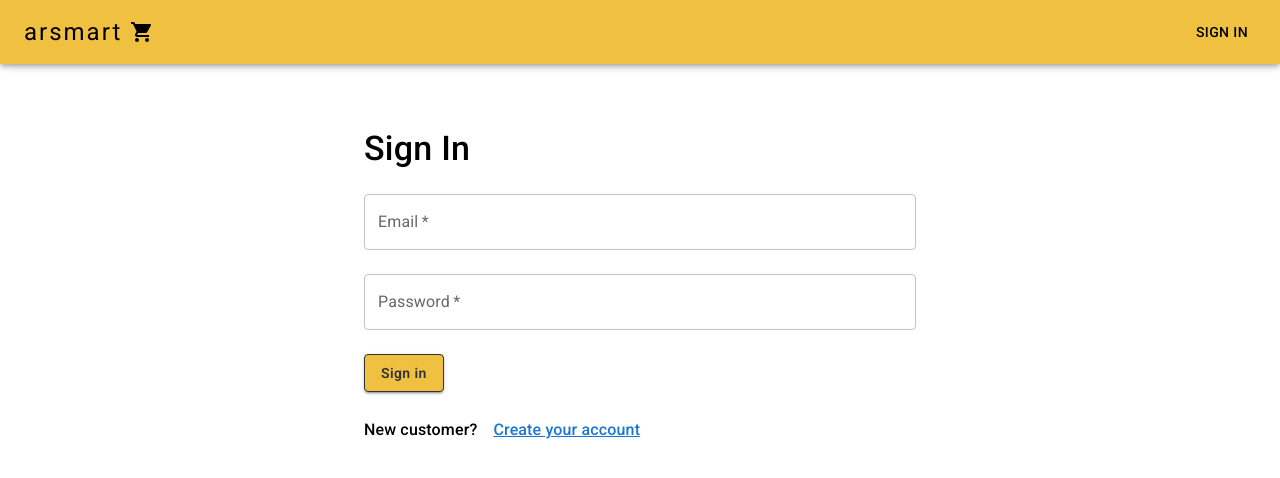
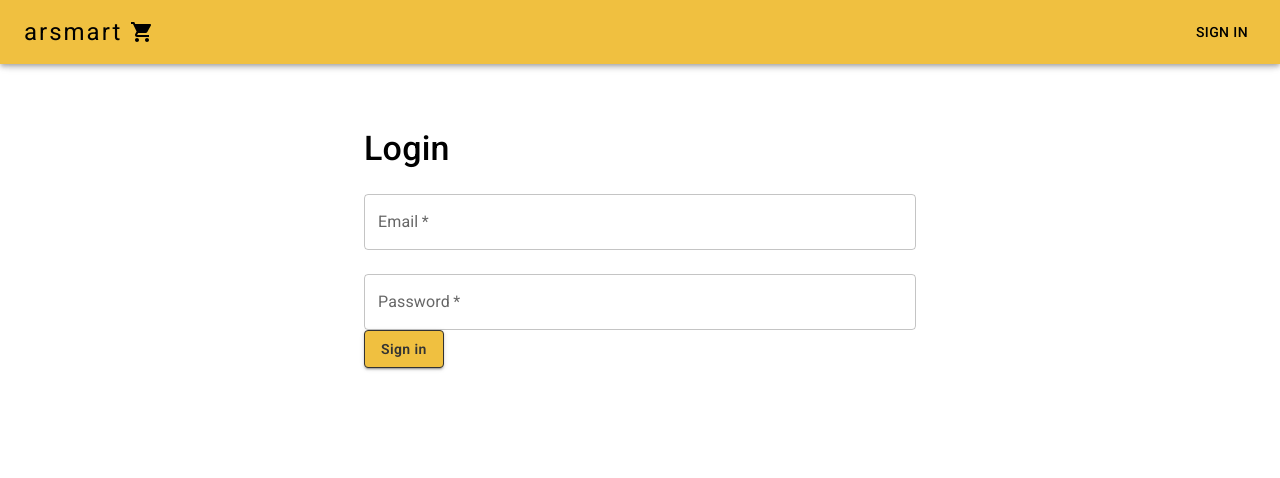
Before and after one commit to ars523/ars-mart-client, a React (Create React App) app: page /login in a window 1280 px wide. Shown: the top 478 px of the page. Built offline with nearby package versions, Linux system fonts and the light colour scheme.

Commit message:
Login form validation completed using formik and yup

```diff
--- a/src/pages/Login.jsx
+++ b/src/pages/Login.jsx
@@ -1,12 +1,89 @@
-import React from 'react';
-import withAuth from '../hoc/withAuth';
+import { Container, Grid, TextField} from "@mui/material"
+import { useEffect } from "react"
+import { useDispatch, useSelector } from "react-redux"
+import {useLocation, useNavigate, useParams } from "react-router-dom"
+import { reset, signin } from "../features/auth/authSlice"
+import { ButtonPrimary } from "../shared/button"
+import { HeadingPrimary } from "../shared/typography"
+import { useFormik } from "formik"
+import * as yup from "yup"
+const Login = () => {
+    const { user, isSuccess } = useSelector(state => state.auth)
+    const location = useLocation()
+    const navigate = useNavigate()
+    const dispatch = useDispatch()
 
-const Login = ({children}) => {
+    const formik = useFormik({
+        initialValues: {
+            email: '',
+            password: '',
+        },
+        validationSchema: yup.object({
+            email: yup.string().email("Invalid email address").required("Required"),
+            password: yup.string().min(6, "Password is too short").required("Required"),
+        }),
+        onSubmit: (values) => {
+            const {email, password} = values
+            dispatch(signin({email, password}))
+        }
+    })
+    const { values, handleChange, handleSubmit, errors, handleBlur, touched } = formik
+    const hitFrom = location?.state?.from
+    const go = hitFrom ? hitFrom : '/'
+
+    useEffect(() => {
+        if (isSuccess || user) {
+            navigate(`${go}`)
+            dispatch(reset)
+        }
+    }, [user, isSuccess, navigate, go, dispatch])
     return (
-        <>
-            {children}
-        </>
+        <Container maxWidth='sm' component='form' onSubmit={handleSubmit}>
+            <Grid container rowSpacing={3}>
+                <Grid item xs={12}>
+                    <HeadingPrimary variant="h4">
+                        Login
+                    </HeadingPrimary>
+                </Grid>
+                <Grid item xs={12}>
+                    <TextField
+                        fullWidth
+                        type='email'
+                        required
+                        placeholder="Email"
+                        label="Email"
+                        name='email'
+                        onChange={handleChange}
+                        onBlur={handleBlur}
+                        value={values.email}
+                        error={touched.email && errors.email?.length > 0}
+                        helperText={errors.email}
+                    />
+                </Grid>
+                <Grid item xs={12}>
+                    <TextField
+                        fullWidth
+                        type='password'
+                        required
+                        placeholder="Password"
+                        label="Password"
+                        name='password'
+                        onChange={handleChange}
+                        onBlur={handleBlur}
+                        value={values.password}
+                        error={touched.password && errors.password?.length > 0}
+                        helperText={errors.password}
+                    />
+                </Grid>
+                <ButtonPrimary
+                    variant="contained"
+                    type="submit"
+                >
+                    Sign in
+                </ButtonPrimary>
+            </Grid>
+        </Container>
     );
 };
 
-export default withAuth(Login);
+export default Login
```
